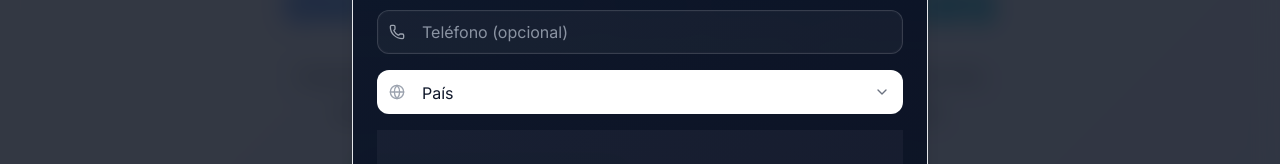
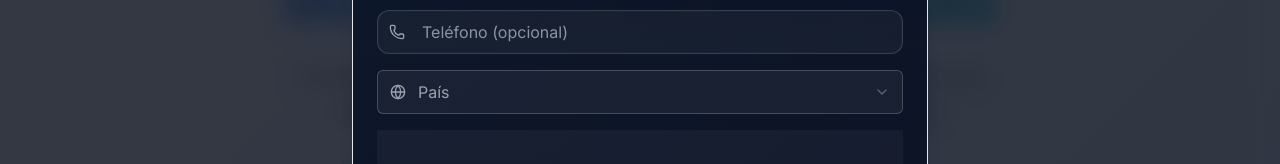
Before and after one commit to luismunozse/pao-academy, a Next.js app: page / in a window 1280 px wide. Both pictures are taken after a click on the button "Inscribite ahora". Shown: the part 338-502 px from the top of the page. Built offline with nearby package versions, Linux system fonts and the light colour scheme; no server answers.

Commit message:
feat: replace native select with shadcn Select component for country field

```diff
--- a/components/forms/ReservationForm.tsx
+++ b/components/forms/ReservationForm.tsx
@@ -1,6 +1,13 @@
 'use client';
 import React, { useEffect, useMemo, useState } from 'react';
-import { Phone, MapPin, Calendar, User, Mail, MessageSquare, Globe } from 'lucide-react';
+import { Phone, User, Mail, Globe } from 'lucide-react';
+import {
+  Select,
+  SelectContent,
+  SelectItem,
+  SelectTrigger,
+  SelectValue,
+} from "@/components/ui/select";
 
 type Props = {
   defaultCourse?: string;
@@ -219,26 +226,26 @@ export default function ReservationForm({ defaultCourse, onSuccess, lang = 'es'
 
       {/* País */}
       <div>
-        <div className="relative">
-          <Globe className="absolute left-3 top-1/2 transform -translate-y-1/2 text-gray-400 w-4 h-4" />
-          <select
-            className="input-neon input-with-icon w-full h-11 text-base appearance-none"
-            value={country}
-            onChange={e => setCountry(e.target.value)}
-          >
-            <option value="">{t.country}</option>
-            <option value="AR">Argentina</option>
-            <option value="MX">México</option>
-            <option value="CO">Colombia</option>
-            <option value="PE">Perú</option>
-            <option value="CL">Chile</option>
-            <option value="UY">Uruguay</option>
-            <option value="BR">Brasil</option>
-            <option value="US">Estados Unidos</option>
-            <option value="ES">España</option>
-            <option value="other">Otro</option>
-          </select>
-        </div>
+        <Select value={country} onValueChange={setCountry}>
+          <SelectTrigger className="w-full h-11 text-base bg-white/5 border-white/20 text-white data-[placeholder]:text-gray-400 focus:ring-cyan-500/50 focus:border-cyan-400">
+            <div className="flex items-center gap-3">
+              <Globe className="w-4 h-4 text-gray-400" />
+              <SelectValue placeholder={t.country} />
+            </div>
+          </SelectTrigger>
+          <SelectContent className="bg-slate-900 border-white/20 text-white">
+            <SelectItem value="AR" className="focus:bg-cyan-500/20 focus:text-white">Argentina</SelectItem>
+            <SelectItem value="MX" className="focus:bg-cyan-500/20 focus:text-white">México</SelectItem>
+            <SelectItem value="CO" className="focus:bg-cyan-500/20 focus:text-white">Colombia</SelectItem>
+            <SelectItem value="PE" className="focus:bg-cyan-500/20 focus:text-white">Perú</SelectItem>
+            <SelectItem value="CL" className="focus:bg-cyan-500/20 focus:text-white">Chile</SelectItem>
+            <SelectItem value="UY" className="focus:bg-cyan-500/20 focus:text-white">Uruguay</SelectItem>
+            <SelectItem value="BR" className="focus:bg-cyan-500/20 focus:text-white">Brasil</SelectItem>
+            <SelectItem value="US" className="focus:bg-cyan-500/20 focus:text-white">Estados Unidos</SelectItem>
+            <SelectItem value="ES" className="focus:bg-cyan-500/20 focus:text-white">España</SelectItem>
+            <SelectItem value="other" className="focus:bg-cyan-500/20 focus:text-white">Otro</SelectItem>
+          </SelectContent>
+        </Select>
       </div>
 
 
--- /dev/null
+++ b/components/ui/select.tsx
@@ -0,0 +1,157 @@
+import * as React from "react"
+import * as SelectPrimitive from "@radix-ui/react-select"
+import { Check, ChevronDown, ChevronUp } from "lucide-react"
+
+import { cn } from "@/lib/utils"
+
+const Select = SelectPrimitive.Root
+
+const SelectGroup = SelectPrimitive.Group
+
+const SelectValue = SelectPrimitive.Value
+
+const SelectTrigger = React.forwardRef<
+  React.ElementRef<typeof SelectPrimitive.Trigger>,
+  React.ComponentPropsWithoutRef<typeof SelectPrimitive.Trigger>
+>(({ className, children, ...props }, ref) => (
+  <SelectPrimitive.Trigger
+    ref={ref}
+    className={cn(
+      "flex h-9 w-full items-center justify-between whitespace-nowrap rounded-md border border-input bg-transparent px-3 py-2 text-sm shadow-sm ring-offset-background data-[placeholder]:text-muted-foreground focus:outline-none focus:ring-1 focus:ring-ring disabled:cursor-not-allowed disabled:opacity-50 [&>span]:line-clamp-1",
+      className
+    )}
+    {...props}
+  >
+    {children}
+    <SelectPrimitive.Icon asChild>
+      <ChevronDown className="h-4 w-4 opacity-50" />
+    </SelectPrimitive.Icon>
+  </SelectPrimitive.Trigger>
+))
+SelectTrigger.displayName = SelectPrimitive.Trigger.displayName
+
+const SelectScrollUpButton = React.forwardRef<
+  React.ElementRef<typeof SelectPrimitive.ScrollUpButton>,
+  React.ComponentPropsWithoutRef<typeof SelectPrimitive.ScrollUpButton>
+>(({ className, ...props }, ref) => (
+  <SelectPrimitive.ScrollUpButton
+    ref={ref}
+    className={cn(
+      "flex cursor-default items-center justify-center py-1",
+      className
+    )}
+    {...props}
+  >
+    <ChevronUp className="h-4 w-4" />
+  </SelectPrimitive.ScrollUpButton>
+))
+SelectScrollUpButton.displayName = SelectPrimitive.ScrollUpButton.displayName
+
+const SelectScrollDownButton = React.forwardRef<
+  React.ElementRef<typeof SelectPrimitive.ScrollDownButton>,
+  React.ComponentPropsWithoutRef<typeof SelectPrimitive.ScrollDownButton>
+>(({ className, ...props }, ref) => (
+  <SelectPrimitive.ScrollDownButton
+    ref={ref}
+    className={cn(
+      "flex cursor-default items-center justify-center py-1",
+      className
+    )}
+    {...props}
+  >
+    <ChevronDown className="h-4 w-4" />
+  </SelectPrimitive.ScrollDownButton>
+))
+SelectScrollDownButton.displayName =
+  SelectPrimitive.ScrollDownButton.displayName
+
+const SelectContent = React.forwardRef<
+  React.ElementRef<typeof SelectPrimitive.Content>,
+  React.ComponentPropsWithoutRef<typeof SelectPrimitive.Content>
+>(({ className, children, position = "popper", ...props }, ref) => (
+  <SelectPrimitive.Portal>
+    <SelectPrimitive.Content
+      ref={ref}
+      className={cn(
+        "relative z-50 max-h-[--radix-select-content-available-height] min-w-[8rem] overflow-y-auto overflow-x-hidden rounded-md border bg-popover text-popover-foreground shadow-md data-[state=open]:animate-in data-[state=closed]:animate-out data-[state=closed]:fade-out-0 data-[state=open]:fade-in-0 data-[state=closed]:zoom-out-95 data-[state=open]:zoom-in-95 data-[side=bottom]:slide-in-from-top-2 data-[side=left]:slide-in-from-right-2 data-[side=right]:slide-in-from-left-2 data-[side=top]:slide-in-from-bottom-2 origin-[--radix-select-content-transform-origin]",
+        position === "popper" &&
+          "data-[side=bottom]:translate-y-1 data-[side=left]:-translate-x-1 data-[side=right]:translate-x-1 data-[side=top]:-translate-y-1",
+        className
+      )}
+      position={position}
+      {...props}
+    >
+      <SelectScrollUpButton />
+      <SelectPrimitive.Viewport
+        className={cn(
+          "p-1",
+          position === "popper" &&
+            "h-[var(--radix-select-trigger-height)] w-full min-w-[var(--radix-select-trigger-width)]"
+        )}
+      >
+        {children}
+      </SelectPrimitive.Viewport>
+      <SelectScrollDownButton />
+    </SelectPrimitive.Content>
+  </SelectPrimitive.Portal>
+))
+SelectContent.displayName = SelectPrimitive.Content.displayName
+
+const SelectLabel = React.forwardRef<
+  React.ElementRef<typeof SelectPrimitive.Label>,
+  React.ComponentPropsWithoutRef<typeof SelectPrimitive.Label>
+>(({ className, ...props }, ref) => (
+  <SelectPrimitive.Label
+    ref={ref}
+    className={cn("px-2 py-1.5 text-sm font-semibold", className)}
+    {...props}
+  />
+))
+SelectLabel.displayName = SelectPrimitive.Label.displayName
+
+const SelectItem = React.forwardRef<
+  React.ElementRef<typeof SelectPrimitive.Item>,
+  React.ComponentPropsWithoutRef<typeof SelectPrimitive.Item>
+>(({ className, children, ...props }, ref) => (
+  <SelectPrimitive.Item
+    ref={ref}
+    className={cn(
+      "relative flex w-full cursor-default select-none items-center rounded-sm py-1.5 pl-2 pr-8 text-sm outline-none focus:bg-accent focus:text-accent-foreground data-[disabled]:pointer-events-none data-[disabled]:opacity-50",
+      className
+    )}
+    {...props}
+  >
+    <span className="absolute right-2 flex h-3.5 w-3.5 items-center justify-center">
+      <SelectPrimitive.ItemIndicator>
+        <Check className="h-4 w-4" />
+      </SelectPrimitive.ItemIndicator>
+    </span>
+    <SelectPrimitive.ItemText>{children}</SelectPrimitive.ItemText>
+  </SelectPrimitive.Item>
+))
+SelectItem.displayName = SelectPrimitive.Item.displayName
+
+const SelectSeparator = React.forwardRef<
+  React.ElementRef<typeof SelectPrimitive.Separator>,
+  React.ComponentPropsWithoutRef<typeof SelectPrimitive.Separator>
+>(({ className, ...props }, ref) => (
+  <SelectPrimitive.Separator
+    ref={ref}
+    className={cn("-mx-1 my-1 h-px bg-muted", className)}
+    {...props}
+  />
+))
+SelectSeparator.displayName = SelectPrimitive.Separator.displayName
+
+export {
+  Select,
+  SelectGroup,
+  SelectValue,
+  SelectTrigger,
+  SelectContent,
+  SelectLabel,
+  SelectItem,
+  SelectSeparator,
+  SelectScrollUpButton,
+  SelectScrollDownButton,
+}
--- a/package.json
+++ b/package.json
@@ -14,6 +14,7 @@
     "@radix-ui/react-dialog": "^1.1.15",
     "@radix-ui/react-dropdown-menu": "^2.1.16",
     "@radix-ui/react-navigation-menu": "^1.2.14",
+    "@radix-ui/react-select": "^2.2.6",
     "@radix-ui/react-slot": "^1.2.4",
     "@supabase/ssr": "^0.8.0",
     "@supabase/supabase-js": "^2.90.1",
```
Also changed, not shown: 1 other file (tests, documents, lock files or other folders).
